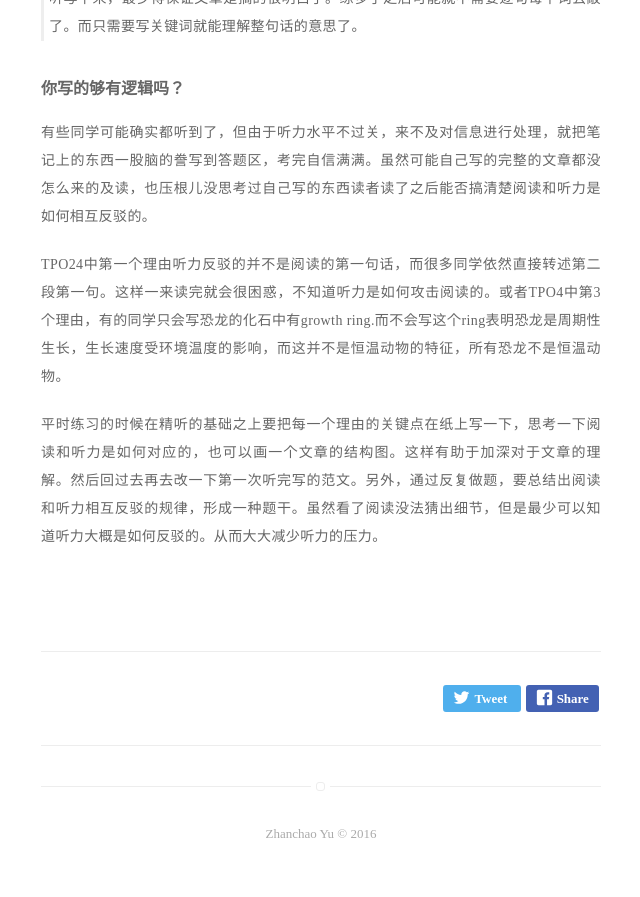
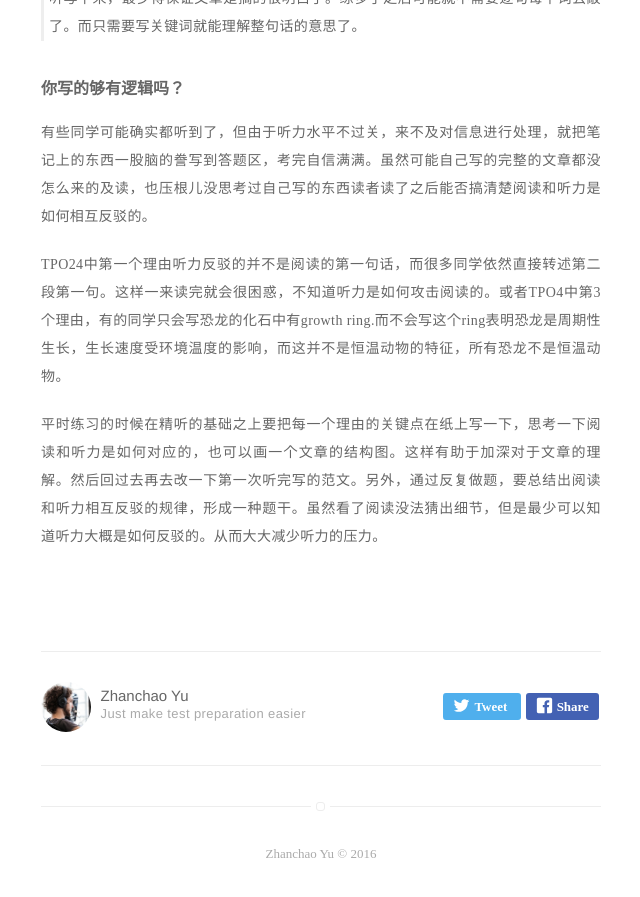
Before and after one commit to flutar/flutar.github.io, a Jekyll site: the page built from _posts/2016-11-26-toefl-why-such-score.markdown, in a window 1280 px wide and 900 px high, scrolled down 2059 px. Shown: the top 897 px of the window, without its empty margins (319-959 px from the left). Built offline with Jekyll 4.4.1, drawn with Linux system fonts in a browser that asks for light colours; some of the changed lines change nothing that is shown.

Commit message:
final product

```diff
--- a/_config.yml
+++ b/_config.yml
@@ -3,7 +3,7 @@ name: Zhanchao Yu
 bio: Just make test preparation easier
 
 # twitter summary info
-description: A blog about language test
+#description: A blog about language test
 
 # if it's an external image, update below for true
 # better with square images
--- a/_includes/author.html
+++ b/_includes/author.html
@@ -1,13 +1,12 @@
 <section class="author{% if site.disqus == false %} no-disqus{% endif %}">
-    <div class="toleft">
+     <div class="toleft">
         <img class="selfie" src="{% if site.authors[page.author].external-image == true %}{{ site.authors[page.author].picture }}{% else %}{{ site.url }}/{{ site.authors[page.author].picture }}{% endif %}" alt="{{ site.authors[page.author].name }}">
     </div>
 
     <div class="toright">
         <h4 class="name">{{ site.authors[page.author].name }}</h4>
         <p class="bio">{{ site.authors[page.author].bio }}</p>
-
-        <div class="share">
+            <div class="share">
             <!-- Note: Only use three share links if your site width is set to large -->
             <!-- If site width is set to normal, you may choose any two share links -->
             <a class="twitter" href="https://twitter.com/intent/tweet?text={{ site.url }}{{ page.url }} - {{ page.title }} by @{{ site.twitter }}">
--- a/_posts/2016-11-26-toefl-why-such-score.markdown
+++ b/_posts/2016-11-26-toefl-why-such-score.markdown
@@ -7,7 +7,7 @@ tag:
 - TOEFL
 - Writing Score
 blog: true
-author: Zhanchao Yu
+author: zhanchao
 description: Toefl writing score analysis
 ---
 
--- a/index.html
+++ b/index.html
@@ -2,4 +2,3 @@
 layout: page
 title: Home
 ---
-Welcome to my blog. I hope you can learn something here.
```
